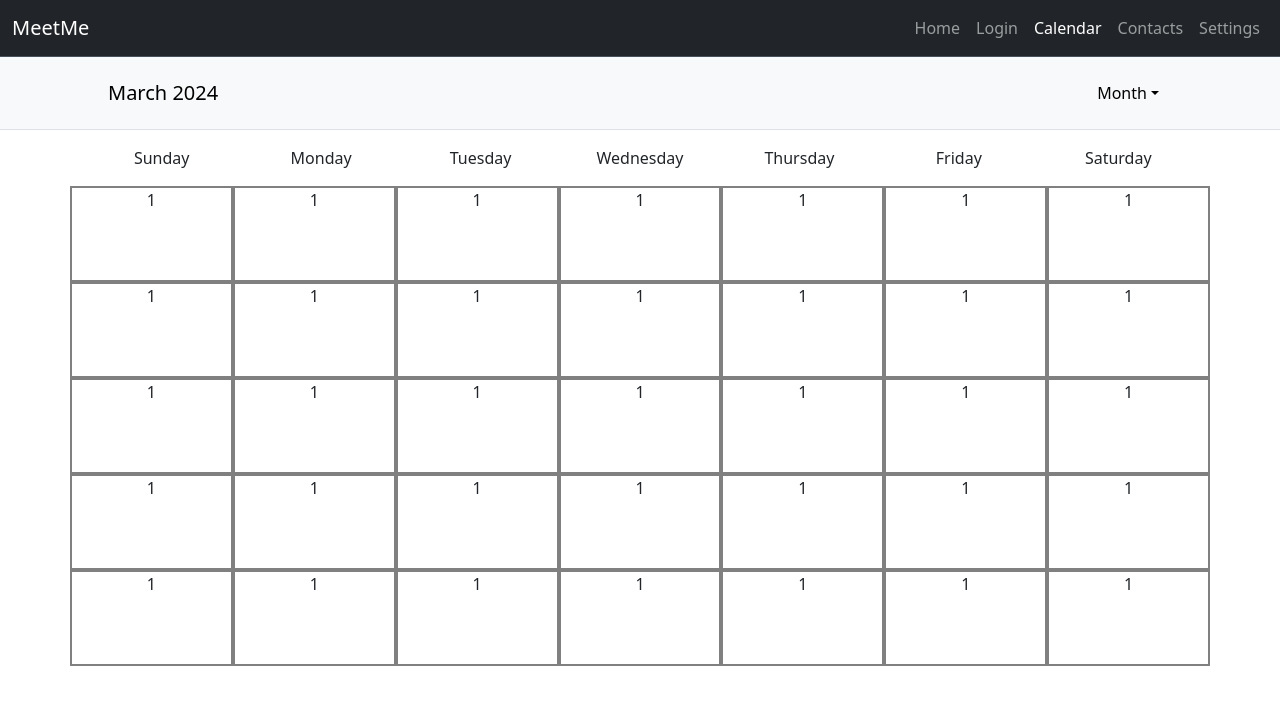
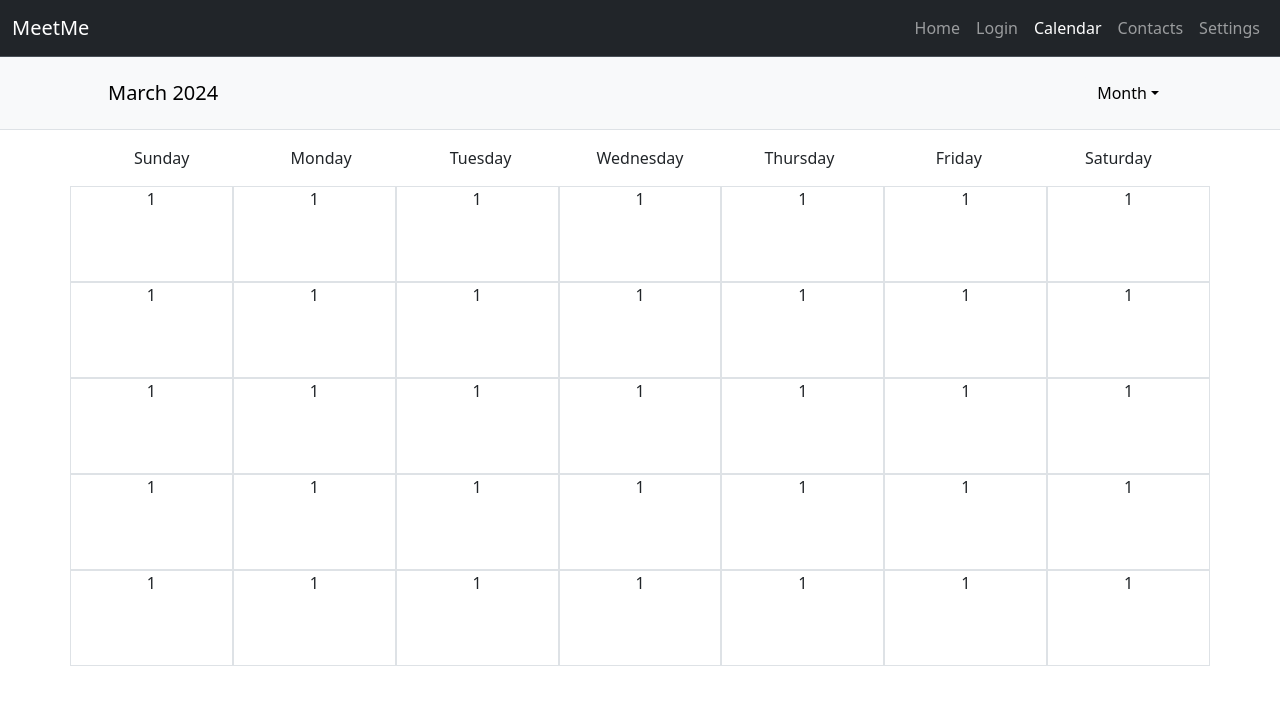
Before and after one commit to umbertogherardi/meetme-calendar, a React (Create React App) app in the folder frontend/meetme-app/: page /calendar/month in a window 1280 px wide. Shown: the top 704 px of the page. Built offline with nearby package versions, Linux system fonts and the light colour scheme.

Commit message:
Add improved calendar styles

```diff
--- a/frontend/meetme-app/src/components/DayView.js
+++ b/frontend/meetme-app/src/components/DayView.js
@@ -1,6 +1,17 @@
 function DayView(){
     return (
-        <p>Day View</p>
+        <div className="container text-center">
+        <div className="row" style={{margin: "1rem 0 1rem 0"}}>
+            <div className="col">
+                Sunday
+            </div>
+        </div>
+        <div className="row">
+            <div className="col border" style={{height: "30rem"}}>
+                1
+            </div>
+        </div>
+    </div>
     );
 }
 
--- a/frontend/meetme-app/src/components/MonthView.js
+++ b/frontend/meetme-app/src/components/MonthView.js
@@ -3,7 +3,6 @@ import 'bootstrap/dist/js/bootstrap.bundle';
 function MonthView() {
 
     return (
-    <div>
     <div className="container text-center">
         <div className="row" style={{margin: "1rem 0 1rem 0"}}>
             <div className="col">
@@ -29,119 +28,118 @@ function MonthView() {
             </div>
         </div>
         <div className="row">
-                <div className="col" style={{border: "2px solid grey", height: "6rem"}}>
+            <div className="col border" style={{height: "6rem"}}>
                 1
             </div>
-                <div className="col" style={{border: "2px solid grey"}}>
+            <div className="col border" style={{height: "6rem"}}>
                 1
             </div>
-                <div className="col" style={{border: "2px solid grey"}}>
+            <div className="col border" style={{height: "6rem"}}>
                 1
             </div>
-                <div className="col" style={{border: "2px solid grey"}}>
+            <div className="col border" style={{height: "6rem"}}>
                 1
             </div>
-                <div className="col" style={{border: "2px solid grey"}}>
+            <div className="col border" style={{height: "6rem"}}>
                 1
             </div>
-                <div className="col" style={{border: "2px solid grey"}}>
+            <div className="col border" style={{height: "6rem"}}>
                 1
             </div>
-                <div className="col" style={{border: "2px solid grey"}}>
+            <div className="col border" style={{height: "6rem"}}>
                 1
             </div>
         </div>
         <div className="row">
-                <div className="col" style={{border: "2px solid grey", height: "6rem"}}>
+            <div className="col border" style={{height: "6rem"}}>
                 1
             </div>
-                <div className="col" style={{border: "2px solid grey"}}>
+            <div className="col border" style={{height: "6rem"}}>
                 1
             </div>
-                <div className="col" style={{border: "2px solid grey"}}>
+            <div className="col border" style={{height: "6rem"}}>
                 1
             </div>
-                <div className="col" style={{border: "2px solid grey"}}>
+            <div className="col border" style={{height: "6rem"}}>
                 1
             </div>
-                <div className="col" style={{border: "2px solid grey"}}>
+            <div className="col border" style={{height: "6rem"}}>
                 1
             </div>
-                <div className="col" style={{border: "2px solid grey"}}>
+            <div className="col border" style={{height: "6rem"}}>
                 1
             </div>
-                <div className="col" style={{border: "2px solid grey"}}>
+            <div className="col border" style={{height: "6rem"}}>
                 1
             </div>
         </div>
         <div className="row">
-                <div className="col" style={{border: "2px solid grey", height: "6rem"}}>
+            <div className="col border" style={{height: "6rem"}}>
                 1
             </div>
-                <div className="col" style={{border: "2px solid grey"}}>
+            <div className="col border" style={{height: "6rem"}}>
                 1
             </div>
-                <div className="col" style={{border: "2px solid grey"}}>
+            <div className="col border" style={{height: "6rem"}}>
                 1
             </div>
-                <div className="col" style={{border: "2px solid grey"}}>
+            <div className="col border" style={{height: "6rem"}}>
                 1
             </div>
-                <div className="col" style={{border: "2px solid grey"}}>
+            <div className="col border" style={{height: "6rem"}}>
                 1
             </div>
-                <div className="col" style={{border: "2px solid grey"}}>
+            <div className="col border" style={{height: "6rem"}}>
                 1
             </div>
-                <div className="col" style={{border: "2px solid grey"}}>
+            <div className="col border" style={{height: "6rem"}}>
                 1
             </div>
         </div>
         <div className="row">
-                <div className="col" style={{border: "2px solid grey", height: "6rem"}}>
+            <div className="col border" style={{height: "6rem"}}>
                 1
             </div>
-                <div className="col" style={{border: "2px solid grey"}}>
+            <div className="col border" style={{height: "6rem"}}>
                 1
             </div>
-                <div className="col" style={{border: "2px solid grey"}}>
+            <div className="col border" style={{height: "6rem"}}>
                 1
             </div>
-                <div className="col" style={{border: "2px solid grey"}}>
+            <div className="col border" style={{height: "6rem"}}>
                 1
             </div>
-                <div className="col" style={{border: "2px solid grey"}}>
+            <div className="col border" style={{height: "6rem"}}>
                 1
             </div>
-                <div className="col" style={{border: "2px solid grey"}}>
+            <div className="col border" style={{height: "6rem"}}>
                 1
             </div>
-                <div className="col" style={{border: "2px solid grey"}}>
+            <div className="col border" style={{height: "6rem"}}>
                 1
             </div>
         </div>
         <div className="row">
-                <div className="col" style={{border: "2px solid grey", height: "6rem"}}>
+            <div className="col border" style={{height: "6rem"}}>
                 1
             </div>
-                <div className="col" style={{border: "2px solid grey"}}>
+            <div className="col border" style={{height: "6rem"}}>
                 1
             </div>
-                <div className="col" style={{border: "2px solid grey"}}>
+            <div className="col border" style={{height: "6rem"}}>
                 1
             </div>
-                <div className="col" style={{border: "2px solid grey"}}>
+            <div className="col border" style={{height: "6rem"}}>
                 1
             </div>
-                <div className="col" style={{border: "2px solid grey"}}>
+            <div className="col border" style={{height: "6rem"}}>
                 1
             </div>
-                <div className="col" style={{border: "2px solid grey"}}>
+            <div className="col border" style={{height: "6rem"}}>
                 1
             </div>
-                <div className="col" style={{border: "2px solid grey"}}>
+            <div className="col border" style={{height: "6rem"}}>
                 1
-                </div>
             </div>
         </div>
     </div>
--- a/frontend/meetme-app/src/components/WeekView.js
+++ b/frontend/meetme-app/src/components/WeekView.js
@@ -1,6 +1,53 @@
 function WeekView(){
     return (
-        <p>Week View</p>
+        <div className="container text-center">
+        <div className="row" style={{margin: "1rem 0 1rem 0"}}>
+            <div className="col">
+                Sunday
+            </div>
+            <div className="col">
+                Monday
+            </div>
+            <div className="col">
+                Tuesday
+            </div>
+            <div className="col">
+                Wednesday
+            </div>
+            <div className="col">
+                Thursday
+            </div>
+            <div className="col">
+                Friday
+            </div>
+            <div className="col">
+                Saturday
+            </div>
+        </div>
+        <div className="row">
+            <div className="col border" style={{height: "30rem"}}>
+                1
+            </div>
+            <div className="col border" style={{height: "30rem"}}>
+                1
+            </div>
+            <div className="col border" style={{height: "30rem"}}>
+                1
+            </div>
+            <div className="col border" style={{height: "30rem"}}>
+                1
+            </div>
+            <div className="col border" style={{height: "30rem"}}>
+                1
+            </div>
+            <div className="col border" style={{height: "30rem"}}>
+                1
+            </div>
+            <div className="col border" style={{height: "30rem"}}>
+                1
+            </div>
+        </div>
+    </div>
     );
 }
 
```
Lines whose indentation alone changed are shown as unchanged.
